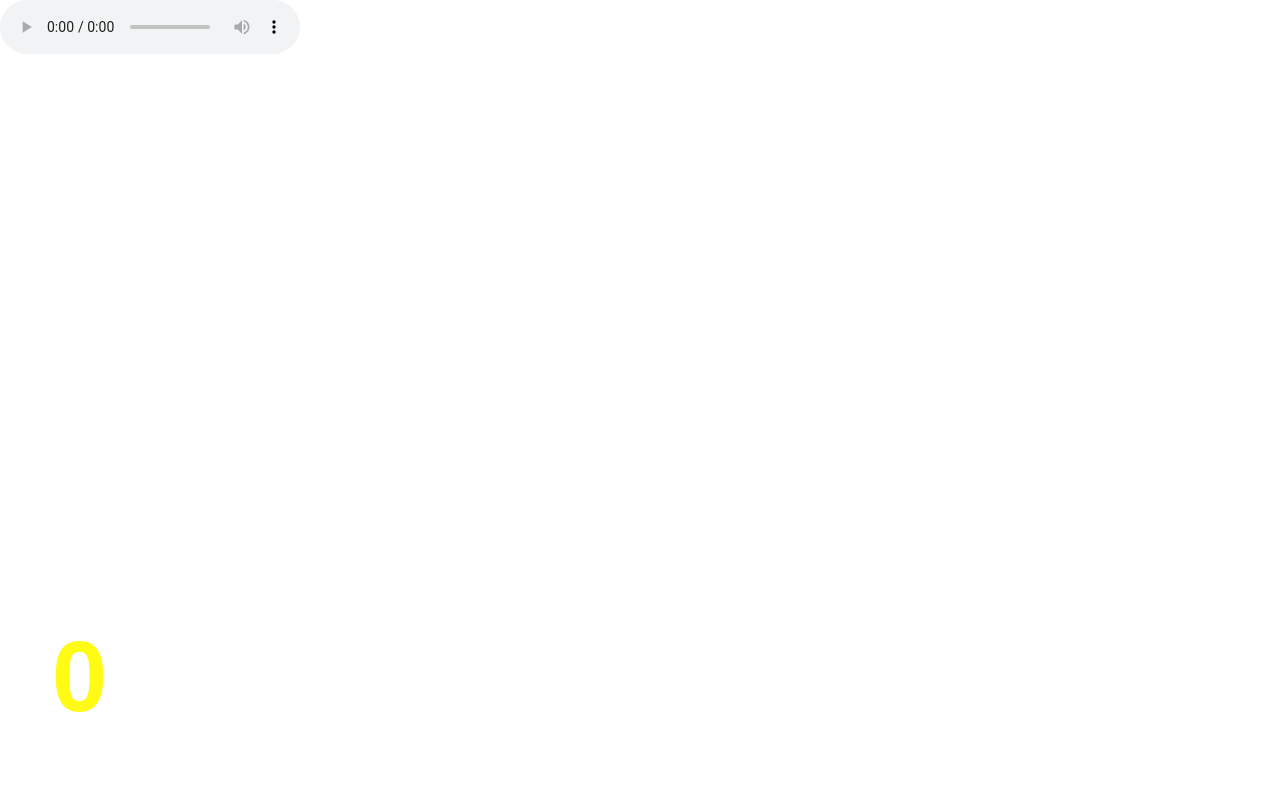
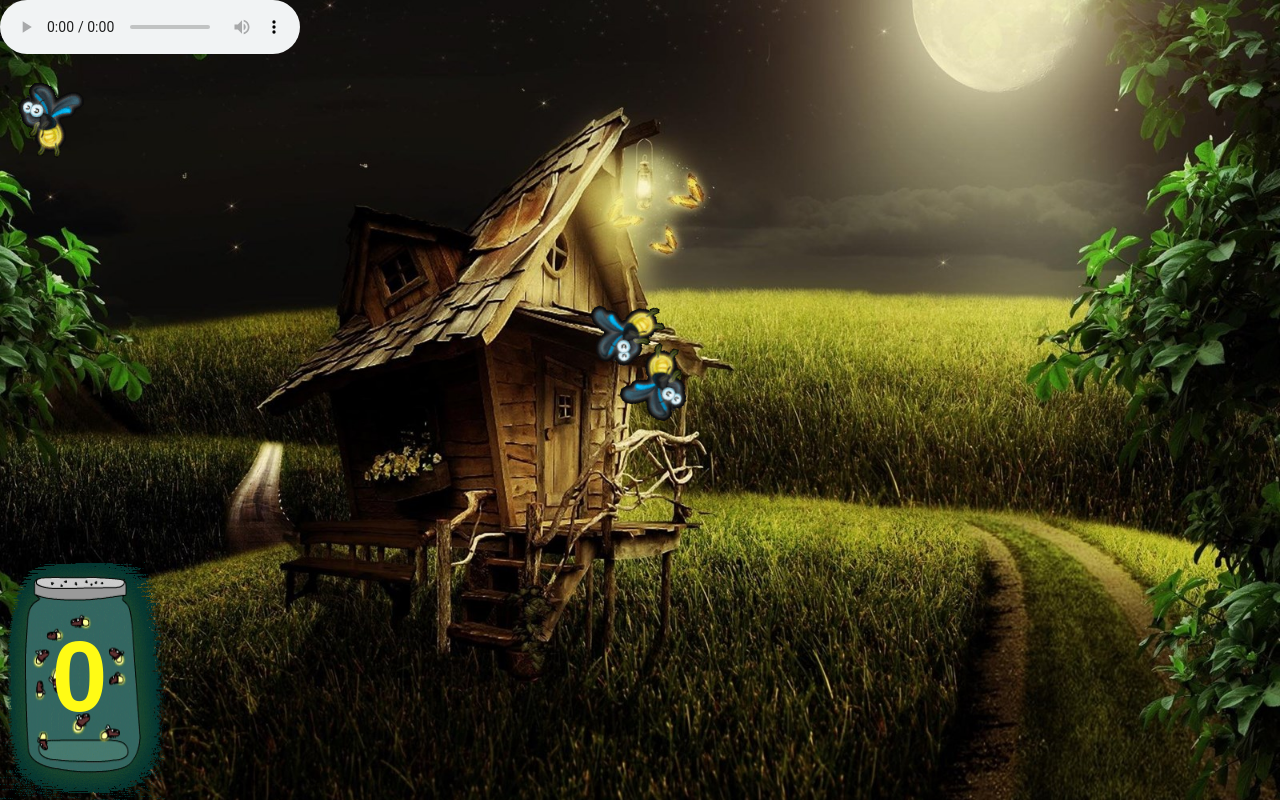
Before and after one commit to Vlad0NSH/fierfly, a plain HTML site: page index.html in a window 1280 px wide. Drawn offline with Linux system fonts and the light colour scheme; the site is published under a folder, as on GitHub Pages, so addresses that start at the root find nothing.

Commit message:
Update main.css

```diff
--- a/css/main.css
+++ b/css/main.css
@@ -15,7 +15,7 @@ body {
   height: 100vh;
   overflow: hidden;
   counter-reset: hit;
-  background-image: url(/img/fon.jpg);
+  background-image: url(../img/fon.jpg);
   background-repeat: no-repeat;
   background-size: cover;
   background-position: 0 center;
@@ -50,7 +50,7 @@ input:checked + label {
 .bank {
   width: 12.94%;
   height: 30.68%;
-  background-image: url(/img/banka.gif);
+  background-image: url(../img/banka.gif);
   background-repeat: no-repeat;
   background-size: 100% 100%;
   position: absolute;
@@ -72,8 +72,8 @@ input:checked + label {
   display: block;
   width: 100%;
   height: 100%;
-  background-image: url(/img/lightmini.gif);
-  cursor: url(/img/target.png), crosshair;
+  background-image: url(../img/lightmini.gif);
+  cursor: url(../img/target.png), crosshair;
 }
 
 .firefly input {
```
